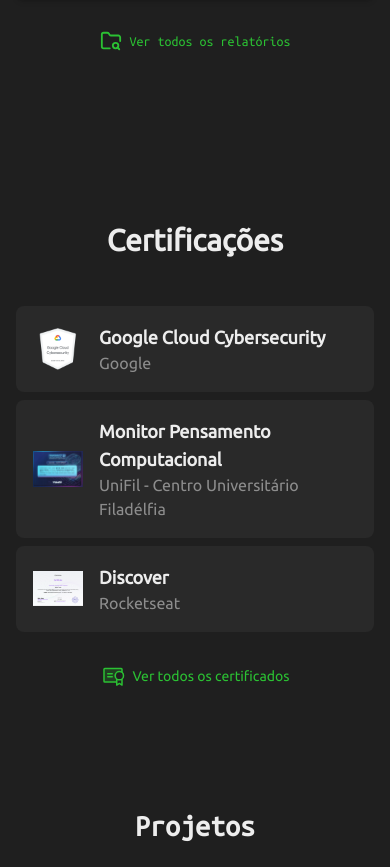
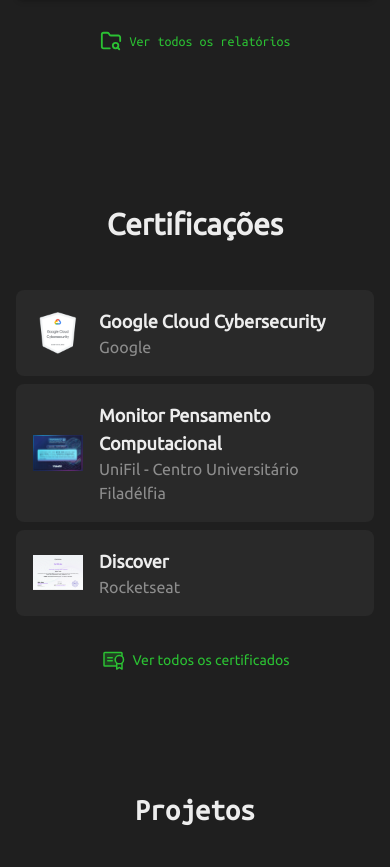
Before and after one commit to WitorDev/witortena, a Next.js app: page / in a window 390 px wide. Shown: the part 3987-4854 px from the top of the page. Built offline with nearby package versions, Linux system fonts and the light colour scheme; a web font is replaced by a local one.

Commit message:
updated padding certifications

```diff
--- a/app/components/home-sections/Certifications.tsx
+++ b/app/components/home-sections/Certifications.tsx
@@ -25,7 +25,7 @@ export default function Certification() {
       id="certifications"
       className="w-full max-w-screen-xl mx-auto px-4"
     >
-      <h1 className="text-3xl font-bold w-full text-center md:text-left pt-24 sm:pt-30 mb-12">
+      <h1 className="text-3xl font-bold w-full text-center md:text-left pt-20 sm:pt-30 mb-12">
         Certificações
       </h1>
 
```
